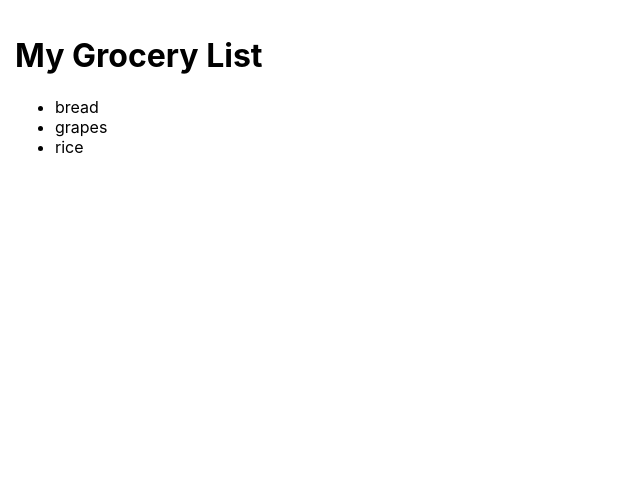
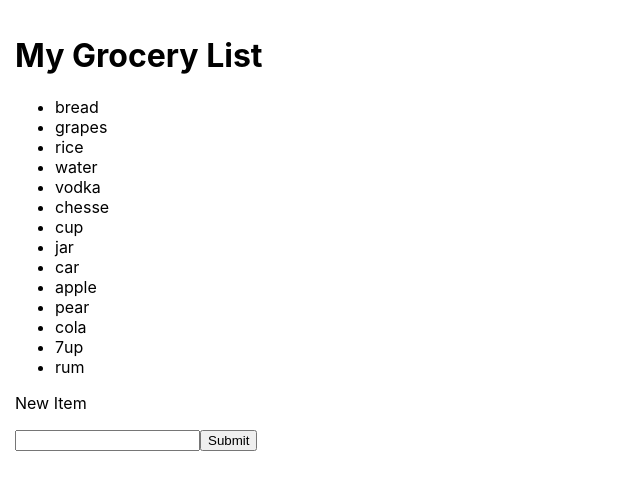
Before and after one commit to sotopro/Sm6_Sesion_7_8_RNative03, a React (Create React App) app: page / in a window 1280 px wide. Shown: the top 490 px of the page, without its empty margins (0-640 px from the left). Built offline with nearby package versions, Linux system fonts and the light colour scheme; data requests are answered from the project's data file.

Commit message:
[feature] - implement post services list & use ref & useEffect mounted component

```diff
--- a/database/db.json
+++ b/database/db.json
@@ -11,6 +11,50 @@
     {
       "id": 3,
       "product": "rice"
+    },
+    {
+      "product": "water",
+      "id": 4
+    },
+    {
+      "product": "vodka",
+      "id": 5
+    },
+    {
+      "product": "chesse",
+      "id": 6
+    },
+    {
+      "product": "cup",
+      "id": 7
+    },
+    {
+      "product": "jar",
+      "id": 8
+    },
+    {
+      "product": "car",
+      "id": 9
+    },
+    {
+      "product": "apple",
+      "id": 10
+    },
+    {
+      "product": "pear",
+      "id": 11
+    },
+    {
+      "product": "cola",
+      "id": 12
+    },
+    {
+      "product": "7up",
+      "id": 13
+    },
+    {
+      "product": "rum",
+      "id": 14
     }
   ]
 }
--- a/src/App.jsx
+++ b/src/App.jsx
@@ -1,26 +1,71 @@
-import React, { useState, useEffect } from 'react';
+import React, { useState, useEffect, useRef } from 'react';
 import './App.css';
-import { getList } from './shared/services/list';
+import { getList, setItem } from './shared/services/list';
 
 const  App = () => {
-  const [list, setList] = useState([])
+  const [list, setList] = useState([]);
+  const [itemInput, setItemInput] = useState('');
+  const [alert, setAlert] = useState(false);
+  const [error, setError] = useState(false);
+  let mounted = useRef(true);
 
   useEffect(() => {
-    let mounted = true;
+    mounted.current = true;
+    if(list.length && !alert) return;
     getList()
       .then((items) => {
-        if(mounted) {
-          setList(items)
+        if(mounted.current){
+          setList(items);
         }
       })
-    return () => mounted = false
-  }, [])
+    return () => mounted.current = false;
+  }, [alert,list])
+
+  const handleSubmit = (e) => {
+    e.preventDefault();
+    setItem(itemInput)
+      .then(() => {
+        if(mounted.current){
+          setItemInput('')
+          setAlert(true)
+          setError(false)
+        }
+      })
+      .catch(() => {
+        setError(true)
+      })
+  }
+
+  useEffect(() => {
+    if(alert) {
+      setTimeout(() => {
+        if(mounted.current) {
+          setAlert(false);
+        }
+      }, 1000)
+    }
+  }, [alert]);
+
   return (
     <div className="wrapper">
       <h1>My Grocery List</h1>
       <ul>
-        {list.map((item) => <li>{item.product}</li>)}
+        {list.map((item, index) => <li key={index}>{item.product}</li>)}
       </ul>
+      {alert && <h2>Submit successful</h2>}
+      {error && <h2>Submit error</h2>}
+
+      <form onSubmit={handleSubmit}>
+        <label>
+          <p>New Item</p>
+          <input
+            type="text"
+            onChange={event => setItemInput(event.target.value)}
+            value={itemInput}
+            />
+        </label>
+        <button type="submit">Submit</button>
+      </form>
     </div>
   );
 }
--- a/src/shared/services/list.js
+++ b/src/shared/services/list.js
@@ -2,3 +2,14 @@ export const getList = () => {
     return fetch('http://localhost:3333/list')
     .then(data => data.json())
 }
+
+export const setItem = (item) => {
+    return fetch('http://localhost:3333/list', {
+        method: 'POST',
+        headers: {
+            'Content-Type': 'application/json'
+        },
+        body: JSON.stringify({ product: item })
+    })
+    .then(data => data.json())
+}
```
